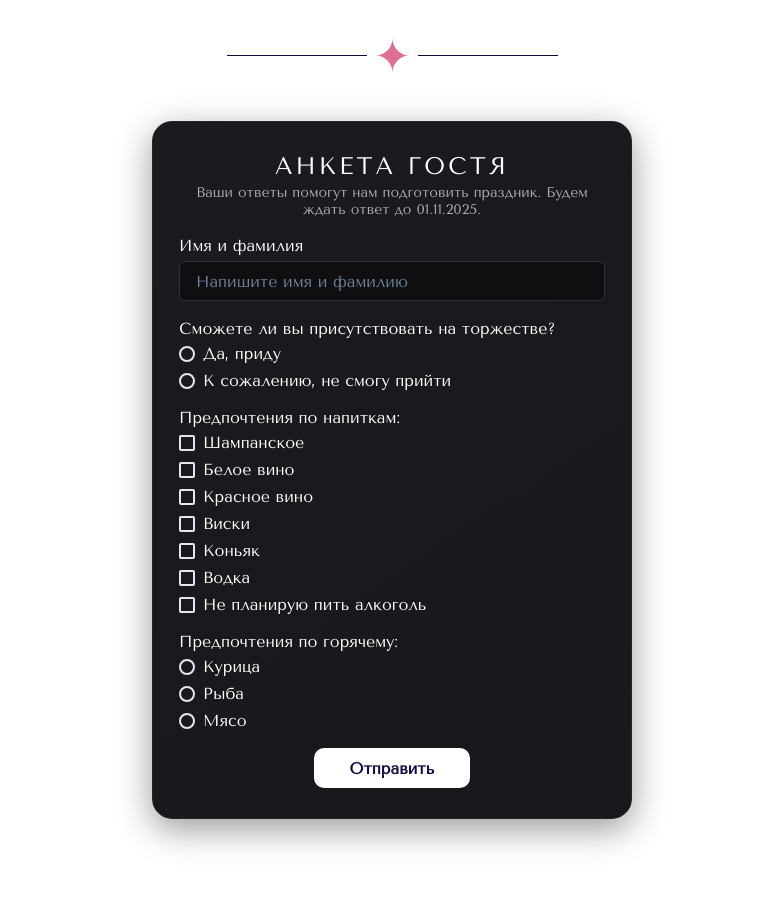
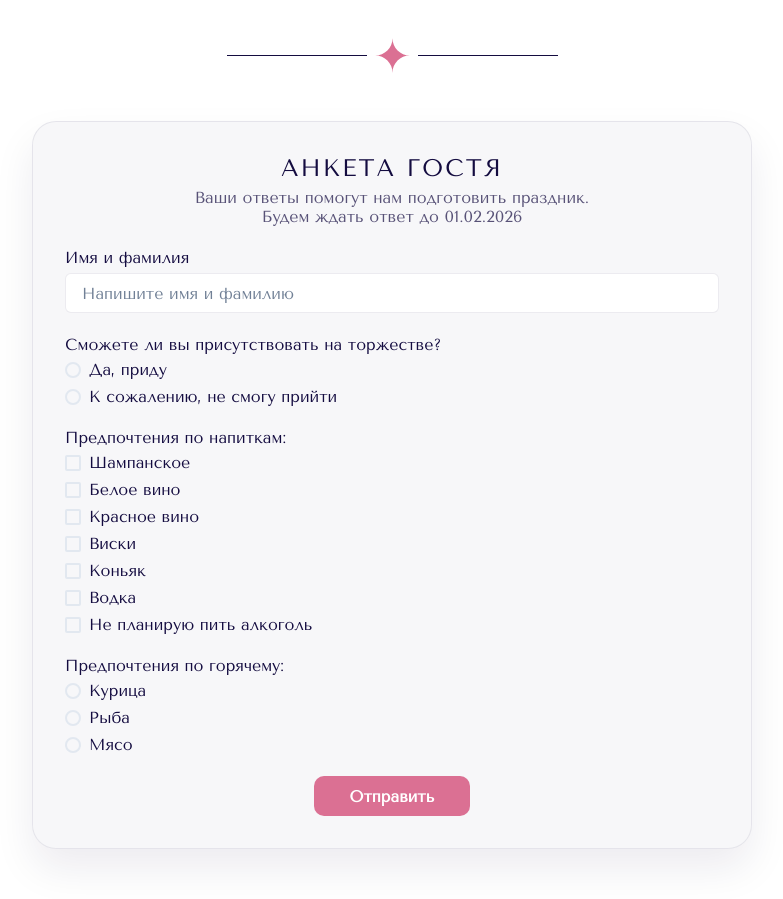
Before and after one commit to vladosrus/wedding-vlad-vika, a Next.js app: page / in a window 1280 px wide. Shown: the part 4080-4979 px from the top of the page, without its empty margins (248-1031 px from the left). Before the commit the page ends 4955 px from the top, so only its background shows below. Built offline with nearby package versions, Linux system fonts and the light colour scheme.

Commit message:
Обновлена верстка формы Анкета гостя

```diff
--- a/src/components/GuestForm/GuestForm.jsx
+++ b/src/components/GuestForm/GuestForm.jsx
@@ -91,27 +91,32 @@ const GuestForm = () => {
         as="form"
         onSubmit={handleSubmit}
         w="full"
-        maxW="480px"
-        px={{ mobile: '18px', laptop: '26px' }}
-        py={{ mobile: '24px', laptop: '30px' }}
-        borderRadius="20px"
-        bgGradient="linear-gradient(145deg, #1b1b1f, #18181c)"
-        color="white"
-        boxShadow="0 10px 35px rgba(0,0,0,0.4)"
-        border="1px solid #24242a"
+        maxW="720px"
+        px={{ mobile: '18px', laptop: '32px' }}
+        py={{ mobile: '22px', laptop: '32px' }}
+        borderRadius={{ mobile: '18px', laptop: '24px' }}
+        bg="rgba(20, 12, 64, 0.03)"
+        border="1px solid"
+        borderColor="ourGray"
+        boxShadow="0 20px 40px rgba(20, 12, 64, 0.08)"
       >
-        <VStack align="stretch" gap={{ mobile: '14px', laptop: '18px' }}>
-          <VStack gap="4px">
+        <VStack align="stretch" gap={{ mobile: '16px', laptop: '22px' }}>
+          <VStack gap="6px" textAlign="center">
             <Text
               fontSize={{ mobile: '20px', laptop: '24px' }}
-              letterSpacing="3px"
+              letterSpacing="2px"
               textTransform="uppercase"
+              color="ourBlack"
             >
               Анкета гостя
             </Text>
 
-            <Text fontSize="14px" color="whiteAlpha.700" textAlign="center">
-              Ваши ответы помогут нам подготовить праздник. Будем ждать ответ до 01.11.2025.
+            <Text
+              maxW={{ mobile: '350px', tablet: '400px', laptop: '440px' }}
+              fontSize={{ mobile: '14px', laptop: '16px' }}
+              color="rgba(20, 12, 64, 0.7)"
+            >
+              Ваши ответы помогут нам подготовить праздник. Будем ждать ответ до 01.02.2026
             </Text>
           </VStack>
 
@@ -121,8 +126,8 @@ const GuestForm = () => {
             <Input
               value={formValues.name}
               placeholder="Напишите имя и фамилию"
-              bg="#0f0f12"
-              borderColor={errors.name ? 'ourAccent' : '#2f2f36'}
+              bg="white"
+              borderColor={errors.name ? 'ourAccent' : 'ourGray'}
               _hover={{ borderColor: 'ourAccent' }}
               _focusVisible={{ borderColor: 'ourAccent', boxShadow: '0 0 0 1px #DB7093' }}
               onChange={event => handleChange('name', event.target.value)}
@@ -195,11 +200,12 @@ const GuestForm = () => {
             <Button
               type="submit"
               isDisabled={isSubmitDisabled}
-              bg="white"
-              color="ourBlack"
+              bg="ourAccent"
+              color="white"
               borderRadius="10px"
               px="36px"
-              _hover={{ bg: 'whiteAlpha.900' }}
+              _hover={{ bg: '#c75f82' }}
+              _disabled={{ bg: 'ourGray', color: 'rgba(20, 12, 64, 0.6)' }}
             >
               Отправить
             </Button>
```
